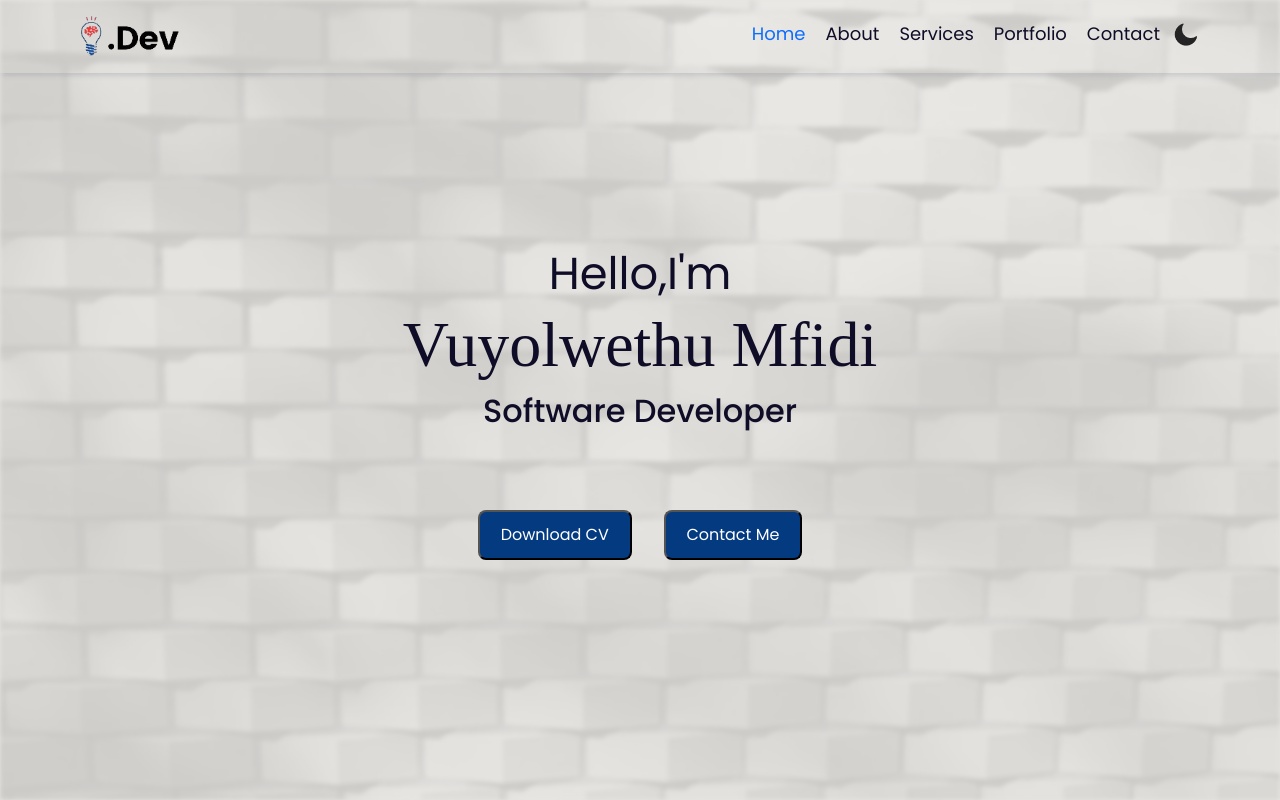
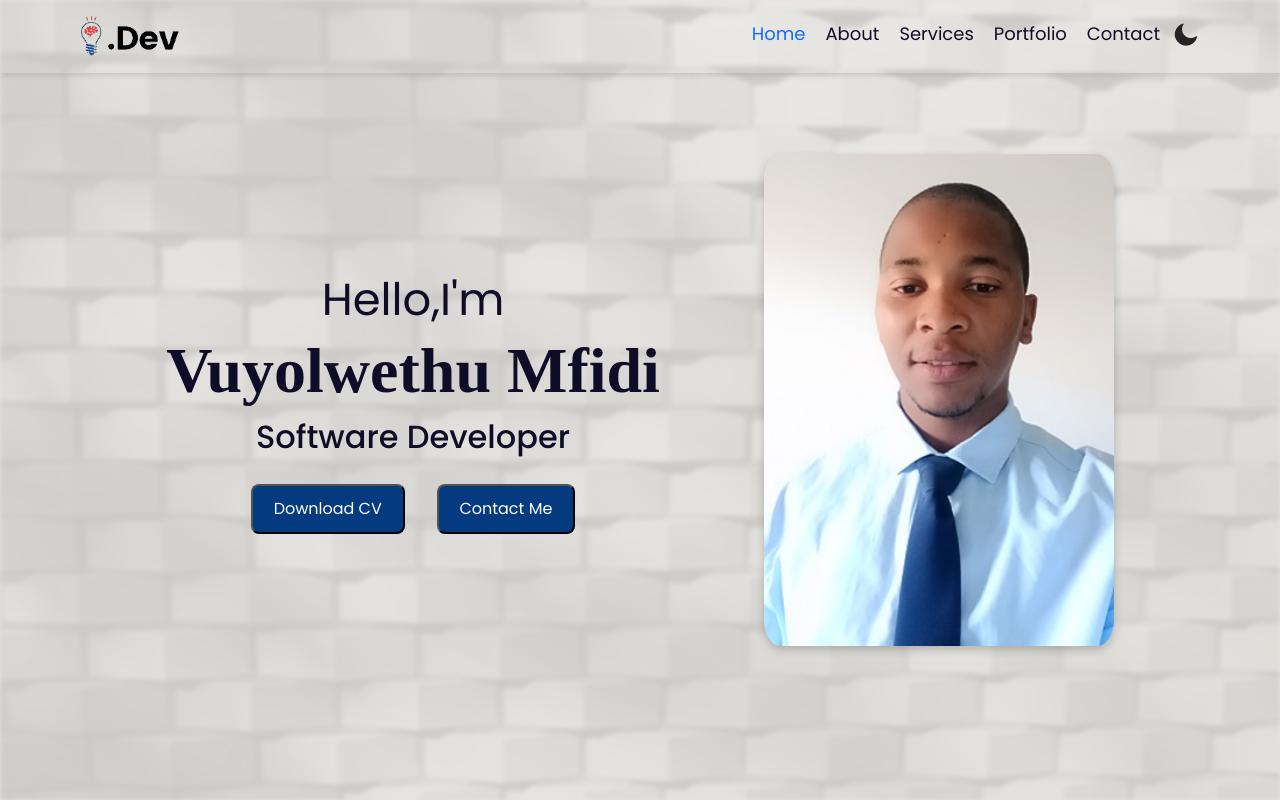
Before and after one commit to MfidiV/mfidiv_react_portfolio, a React (Create React App) app: page / in a window 1280 px wide. Shown: the top 800 px of the page. Built offline with nearby package versions, Linux system fonts and the light colour scheme.

Commit message:
styled home section with hero image

```diff
--- a/src/Sections/Home/Home.css
+++ b/src/Sections/Home/Home.css
@@ -2,13 +2,27 @@
 
 .home {
   display: flex;
-  flex-direction: column;
+  flex-direction: row-reverse;
   justify-content: center;
   align-items: center;
   /* min-height: 100vh; */
-  gap: 4.5rem;
+  gap: 0.5rem;
     /* background-image: url('../../components/assets/hero-2.webp'); */
 
+}
+
+.about-img img {
+  border-radius: 40% 60% 31% 69% / 66% 0% 100% 34%;
+  width: 350px;
+  height: auto;
+  object-fit: cover;
+  box-shadow: 0 4px 8px rgba(0, 0, 0, 0.2);
+  transition: transform 0.3s ease, box-shadow 0.3s ease;
+}
+
+.about-img img:hover {
+  transform: scale(1.05);
+  box-shadow: 0 6px 12px rgba(0, 0, 0, 0.3);
 }
 
 .hero-image{
@@ -17,12 +31,18 @@
   background-repeat: no-repeat;
   background-size: cover;
   filter: opacity(.125) blur(2px) grayscale(.9);
-  position: absolute;
+  position:fixed;
   top: 0;
   right: 0;
   bottom: 0;
   left: 0;
   z-index: 0;
+}
+
+.TextHome{
+  display:  flex;
+  flex-direction: column;
+  align-items: center;
 }
 
 .home-text {
@@ -38,6 +58,7 @@
 }
 
 .home-buttons {
+  margin-top: 20px;
   display: flex;
   flex-direction: row; /* Display buttons in a row */
   gap: 2rem; /* Adjust the gap between buttons as needed */
@@ -46,6 +67,7 @@
 .home-text h1 {
   font-size: 4rem;
   font-family: cursive;
+  font-weight: 900;
 }
 
 .btn1 {
--- a/src/Sections/Home/Home.js
+++ b/src/Sections/Home/Home.js
@@ -4,11 +4,8 @@ import AOS from 'aos'; // Importing the AOS library for animations
 import 'aos/dist/aos.css'; // Importing the CSS file for AOS animations
 
 const Home = ({ theme }) => {
-
   // Function to open PDF in a new tab
   const openPDF = () => {
-
-    // Constructing the path to the PDF file
     var pdfPath = process.env.PUBLIC_URL + '/Documents/Mfidi V.pdf';
     window.open(pdfPath, '_blank');
   };
@@ -16,9 +13,7 @@ const Home = ({ theme }) => {
   // Function to scroll to the contact section
   const scrollToContact = () => {
     const contactSection = document.getElementById('contact-container'); // Finding the contact section element by its id
-    // If the contact section element is found
     if (contactSection) {
-      // Scroll to the contact section smoothly
       contactSection.scrollIntoView({ behavior: 'smooth' });
     }
   };
@@ -31,9 +26,14 @@ const Home = ({ theme }) => {
   // JSX rendering
   return (
     <section className={`home ${theme === 'dark' ? 'dark-mode' : ''}`}>
-      <div className="hero-image"> </div>
+      <div className="hero-image"></div>
+
+      <div className="about-img" data-aos="fade-right">
+        <img src="/Images/about-1.jpg" alt="About Vuyolwethu Mfidi" />
+      </div>
+
+      <div className="TextHome">
         <div className="home-text">
-
           {/* Animated text */}
           <span className="animated-text" data-aos="fade-right">
             <span>H</span>
@@ -52,7 +52,7 @@ const Home = ({ theme }) => {
           <h2 data-aos="fade-right">Software Developer</h2>
         </div>
 
-      <div className="home-buttons" data-aos="fade-up">
+        <div className="home-buttons" data-aos="fade-left">
           {/* Button to download CV */}
           <button className="btn1" onClick={openPDF}>
             Download CV
@@ -62,9 +62,9 @@ const Home = ({ theme }) => {
             Contact Me
           </button>
         </div>
+      </div>
     </section>
   );
 };
 
-// Exporting the Home component as default
 export default Home;
--- a/src/Sections/Portfolio/Portfolio.js
+++ b/src/Sections/Portfolio/Portfolio.js
@@ -82,6 +82,30 @@ const Portfolio = () => {
                         </div>
                     </div>
                 </div>
+                <div className="col-lg-4 mt-4" data-aos="fade-left">
+                    <div className="card portfolioContent">
+                        <img className="card-img-top" src={unitConvImage} alt="Converter app logo" style={{ width: '100%' }} />
+                        <div className="card-body">
+                            <h4 className="card-title">Unit Converter</h4>
+                            <p className="card-text">This is a simple Java Swing application that serves as a unit converter.</p>
+                            <div className="text-center">
+                                <a href="https://github.com/MfidiV/Converter-App" className="btn1 btn-success"><FontAwesomeIcon icon={faGithub} /></a>
+                            </div>
+                        </div>
+                    </div>
+                </div>
+                <div className="col-lg-4 mt-4" data-aos="fade-left">
+                    <div className="card portfolioContent">
+                        <img className="card-img-top" src={unitConvImage} alt="Converter app logo" style={{ width: '100%' }} />
+                        <div className="card-body">
+                            <h4 className="card-title">Vuyo</h4>
+                            <p className="card-text">This is a simple Java Swing application that serves as a unit converter.</p>
+                            <div className="text-center">
+                                <a href="https://github.com/MfidiV/Converter-App" className="btn1 btn-success"><FontAwesomeIcon icon={faGithub} /></a>
+                            </div>
+                        </div>
+                    </div>
+                </div>
             </div>
 
             {/* First row of portfolio items */}
```
Also changed, not shown: src/components/assets/Portfolio/Buno Seats.png (added). Lines whose indentation alone changed are shown as unchanged.
